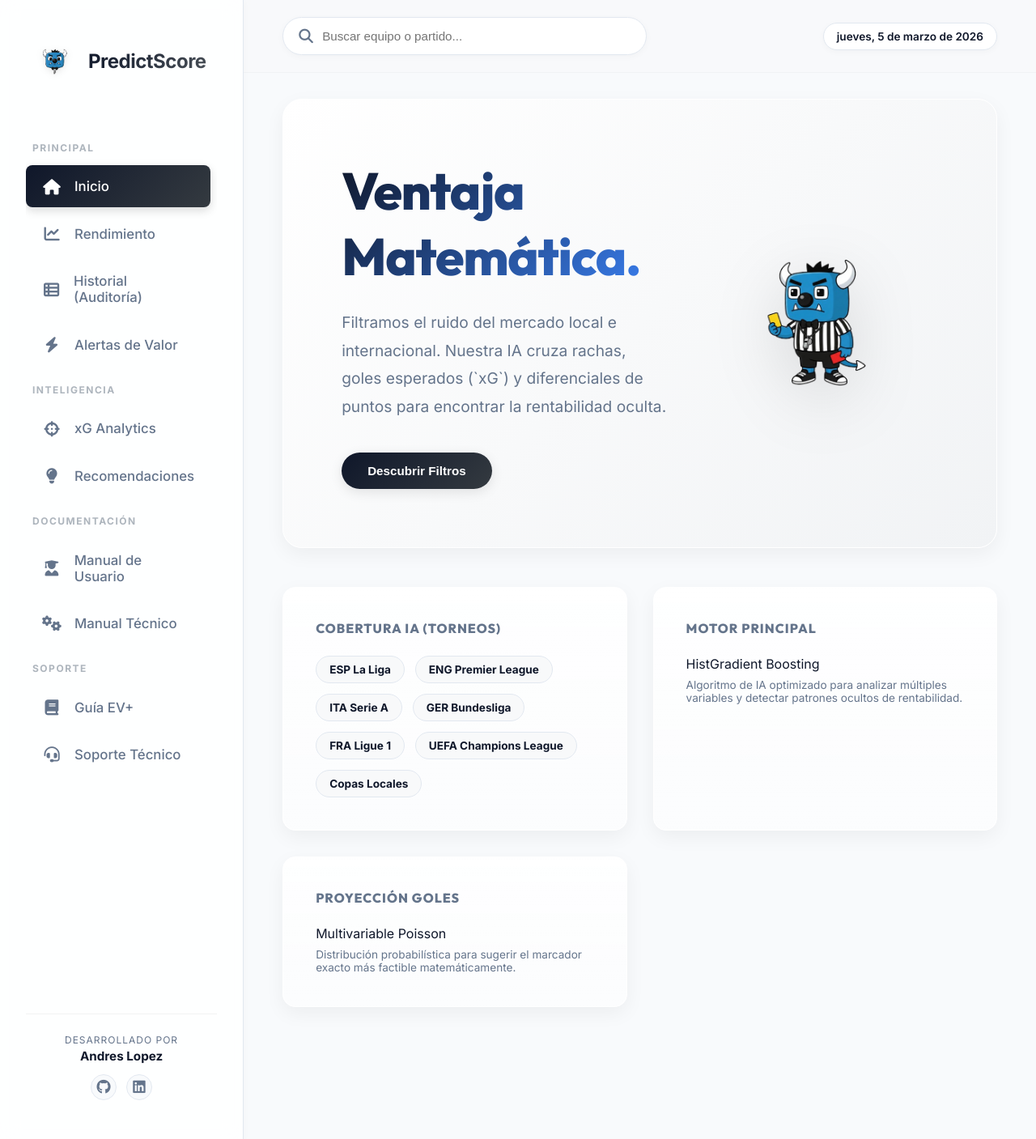
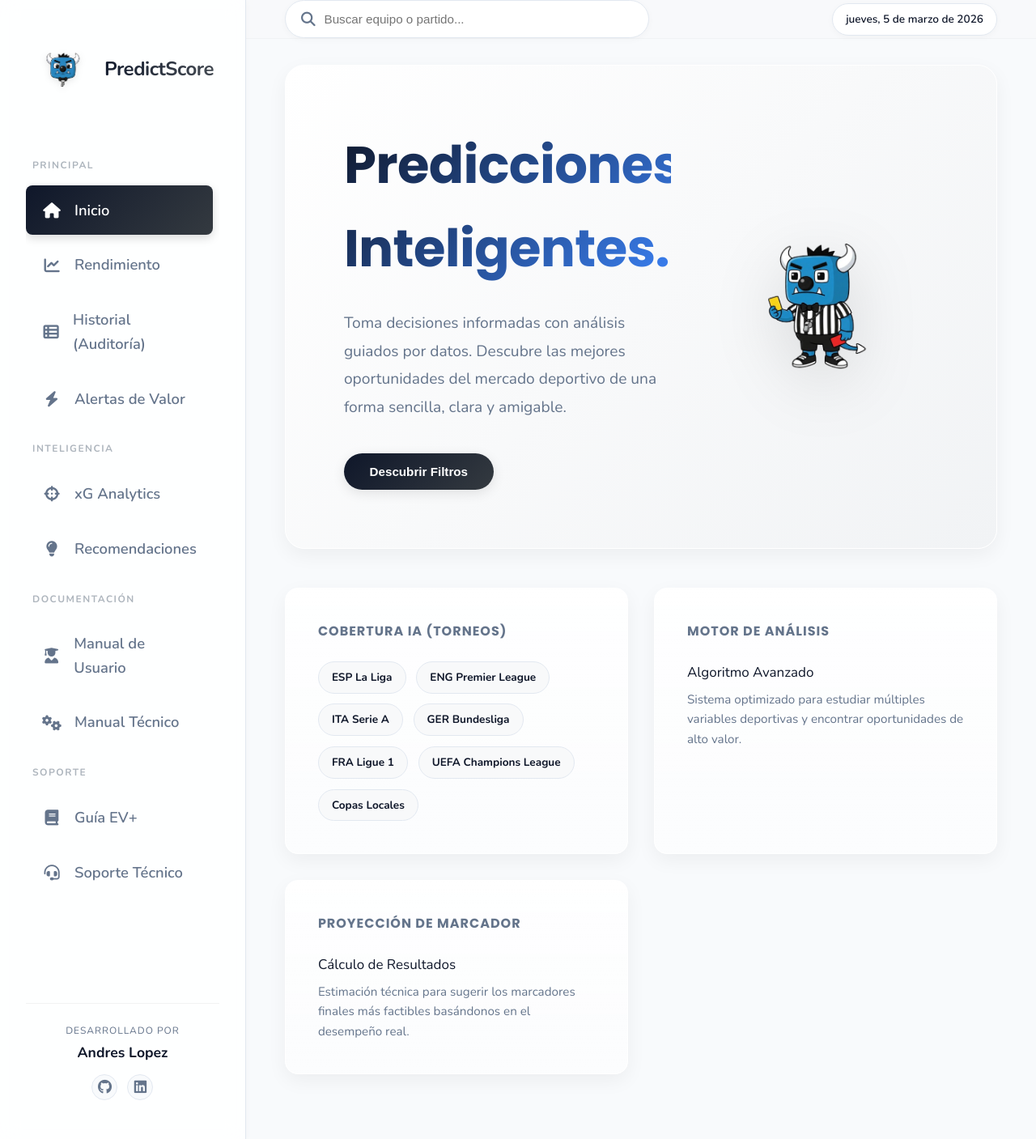
Before and after one commit to Andres-Eloyl/ProyectoApuestas, a Flask app: page / in a window 1280 px wide. Shown: the whole page at 81% size. Run offline with Flask 3, Linux system fonts and the light colour scheme.

Commit message:
Cambios en la interfaz

```diff
--- a/static/css/style.css
+++ b/static/css/style.css
@@ -40,9 +40,11 @@
 }
 
 body {
-    font-family: 'Inter', -apple-system, BlinkMacSystemFont, "Segoe UI", Roboto, sans-serif;
     background-color: var(--bg-base);
     color: var(--text-primary);
+    line-height: 1.6;
+    font-size: 17px;
+    font-family: 'Nunito', sans-serif;
     -webkit-font-smoothing: antialiased;
     -moz-osx-font-smoothing: grayscale;
     min-height: 100vh;
@@ -53,10 +55,10 @@ h2,
 h3,
 h4,
 h5 {
-    font-family: 'Outfit', sans-serif;
+    font-family: 'Poppins', sans-serif;
     color: var(--text-primary);
-    font-weight: 800;
-    letter-spacing: -0.02em;
+    font-weight: 700;
+    letter-spacing: -0.01em;
 }
 
 /* Base Layout */
@@ -91,8 +93,8 @@ h5 {
 }
 
 .brand-logo {
-    width: 55px;
-    height: 55px;
+    width: 75px;
+    height: 75px;
     object-fit: contain;
     filter: drop-shadow(0 2px 4px rgba(0, 0, 0, 0.1));
 }
@@ -135,8 +137,8 @@ h5 {
     text-decoration: none;
     border-radius: var(--radius-sm);
     transition: var(--trans-fast);
-    font-weight: 500;
-    font-size: 1.05rem;
+    font-weight: 600;
+    font-size: 1.15rem;
     position: relative;
     overflow: hidden;
 }
@@ -184,7 +186,7 @@ h5 {
 }
 
 .dev-name {
-    font-size: 0.95rem;
+    font-size: 1.1rem;
     font-weight: 700;
     color: var(--text-primary);
     margin-bottom: 0.8rem;
@@ -297,7 +299,7 @@ h5 {
 
 .hero-logo-large {
     width: 100%;
-    max-width: 350px;
+    max-width: 440px;
     object-fit: contain;
     filter: drop-shadow(0 20px 40px rgba(0, 0, 0, 0.12));
     transition: transform 0.3s cubic-bezier(0.34, 1.56, 0.64, 1);
@@ -842,8 +844,8 @@ h5 {
 }
 
 .manual-mascot {
-    width: 160px;
-    height: 160px;
+    width: 220px;
+    height: 220px;
     object-fit: contain;
     filter: drop-shadow(0 4px 12px rgba(0, 0, 0, 0.08));
     transition: transform 0.2s ease;
--- a/templates/index.html
+++ b/templates/index.html
@@ -99,9 +99,9 @@
             <section id="view-home" class="view-section active">
                 <div class="hero-card">
                     <div class="hero-content">
-                        <h2>Ventaja Matemática.</h2>
-                        <p>Filtramos el ruido del mercado local e internacional. Nuestra IA cruza rachas, goles
-                            esperados (`xG`) y diferenciales de puntos para encontrar la rentabilidad oculta.</p>
+                        <h2>Predicciones Inteligentes.</h2>
+                        <p>Toma decisiones informadas con análisis guiados por datos. Descubre las mejores oportunidades
+                            del mercado deportivo de una forma sencilla, clara y amigable.</p>
                         <div class="hero-buttons">
                             <button class="btn-primary"
                                 onclick="document.querySelector('[data-target=\'view-predictions\']').click()">Descubrir
@@ -136,17 +136,17 @@
                         </div>
                     </div>
                     <div class="glass-panel micro-card">
-                        <h4>Motor Principal</h4>
-                        <p class="big-text">HistGradient Boosting</p>
-                        <p style="color:var(--text-muted); font-size:0.85rem; margin-top:0.5rem">Algoritmo de IA
-                            optimizado para analizar múltiples variables y detectar patrones ocultos de rentabilidad.
+                        <h4>Motor de Análisis</h4>
+                        <p class="big-text">Algoritmo Avanzado</p>
+                        <p style="color:var(--text-muted); font-size:0.95rem; margin-top:0.5rem">Sistema optimizado
+                            para estudiar múltiples variables deportivas y encontrar oportunidades de alto valor.
                         </p>
                     </div>
                     <div class="glass-panel micro-card">
-                        <h4>Proyección Goles</h4>
-                        <p class="big-text">Multivariable Poisson</p>
-                        <p style="color:var(--text-muted); font-size:0.85rem; margin-top:0.5rem">Distribución
-                            probabilística para sugerir el marcador exacto más factible matemáticamente.</p>
+                        <h4>Proyección de Marcador</h4>
+                        <p class="big-text">Cálculo de Resultados</p>
+                        <p style="color:var(--text-muted); font-size:0.95rem; margin-top:0.5rem">Estimación técnica
+                            para sugerir los marcadores finales más factibles basándonos en el desempeño real.</p>
                     </div>
                 </div>
             </section>
@@ -327,7 +327,7 @@
                             onmouseout="this.src='/static/img/mascota_main.png'">
                         <div>
                             <h3 style="margin-top:0">¡Bienvenido a PredictScore!</h3>
-                            <p>Soy <strong>Predicto</strong>, tu asistente de apuestas inteligentes. Te guiaré paso a
+                            <p>Soy <strong>Predictoro</strong>, tu asistente deportivo. Te guiaré paso a
                                 paso para que entiendas cada función de la plataforma.</p>
                         </div>
                     </div>
```
Also changed, not shown: other parts of templates/index.html (+26 -10 lines).
